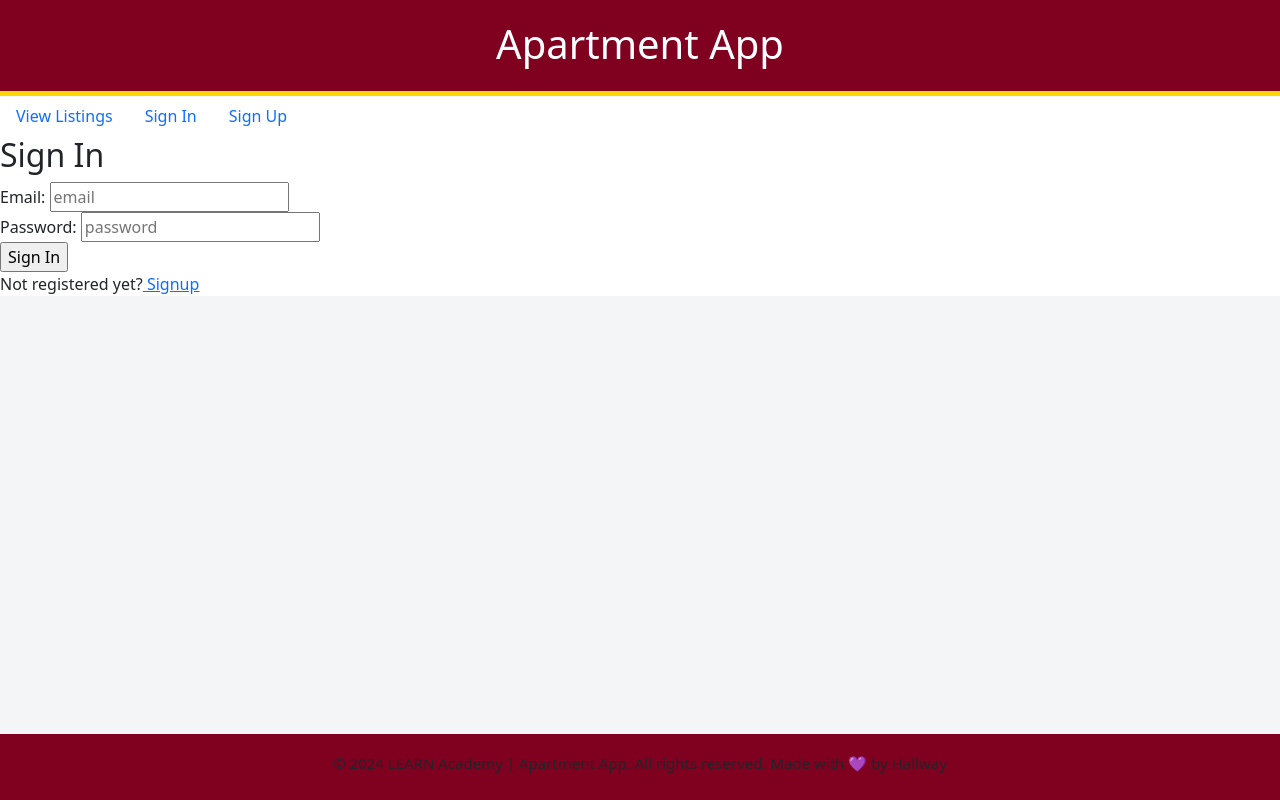
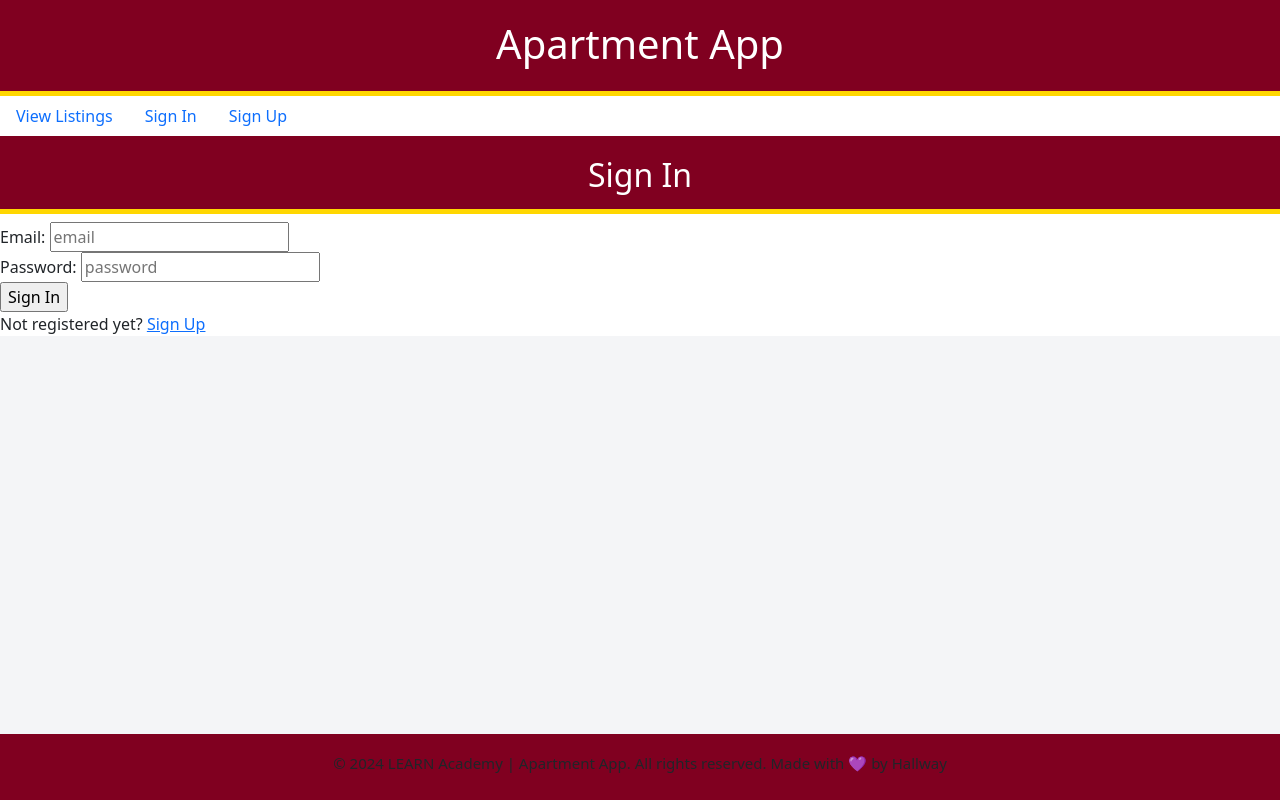
Before and after one commit to learn-academy-2023-india/apartment-app-frontend-apartment-app-hallway, a React (Create React App) app: page /signin in a window 1280 px wide. Built offline with nearby package versions, Linux system fonts and the light colour scheme.

Commit message:
add react-signup-signin

```diff
--- a/src/pages/SignIn.js
+++ b/src/pages/SignIn.js
@@ -1,5 +1,5 @@
 import { useRef } from "react"
-import { useNavigate, Link } from "react-router-dom"
+import { useNavigate, NavLink } from "react-router-dom"
 
 const SignIn = ({ signIn }) => {
   const formRef = useRef()
@@ -10,7 +10,7 @@ const SignIn = ({ signIn }) => {
     const formData = new FormData(formRef.current)
     const data = Object.fromEntries(formData)
     const userInfo = {
-      "user": { email: data.email, password: data.password }
+      user: { email: data.email, password: data.password },
     }
     try {
       await signIn(userInfo)
@@ -21,21 +21,38 @@ const SignIn = ({ signIn }) => {
     e.target.reset()
   }
 
-  return(
+  return (
     <div className="auth-body">
-      <h2 className="signin-header">Sign In</h2>
+      <h2 className="header">Sign In</h2>
       <form className="form-div" ref={formRef} onSubmit={handleSubmit}>
         <label>
-          Email: <input className="field auth-flex" type="email" name="email" placeholder="email" required />
+          Email:{" "}
+          <input
+            className="field auth-flex"
+            type="email"
+            name="email"
+            placeholder="email"
+            required
+          />
         </label>
-        <br/>
+        <br />
         <label>
-          Password: <input className="field auth-flex" type="password" name="password" placeholder="password" required />
+          Password:{" "}
+          <input
+            className="field auth-flex"
+            type="password"
+            name="password"
+            placeholder="password"
+            required
+          />
         </label>
-        <br/>
+        <br />
         <input className="actions" type="submit" value="Sign In" />
-        <div className="links">Not registered yet?
-          <Link to="/signup"> <u>Signup</u></Link>
+        <div className="links">
+          Not registered yet?{" "}
+          <NavLink to="/signup">
+            <u>Sign Up</u>
+          </NavLink>
         </div>
       </form>
     </div>
--- a/src/pages/SignUp.js
+++ b/src/pages/SignUp.js
@@ -1,5 +1,5 @@
 import { useRef } from "react"
-import { useNavigate } from "react-router-dom"
+import { useNavigate, NavLink } from "react-router-dom"
 
 const SignUp = ({ signup }) => {
   const formRef = useRef()
@@ -38,6 +38,7 @@ const SignUp = ({ signup }) => {
         <br />
         Confirm Password:{" "}
         <input
+          className="field auth-flex"
           type="password"
           name="password_confirmation"
           placeholder="confirm password"
@@ -45,11 +46,10 @@ const SignUp = ({ signup }) => {
         <br />
         <input className="actions" type="submit" value="Submit" />
         <div className="links">
-          Already registered?
-          <a href="/login">
-            {" "}
-            <u>Login</u>
-          </a>
+          Already registered?{" "}
+          <NavLink to="/signin">
+            <u>Sign In</u>
+          </NavLink> here.
         </div>
       </form>
     </div>
```
